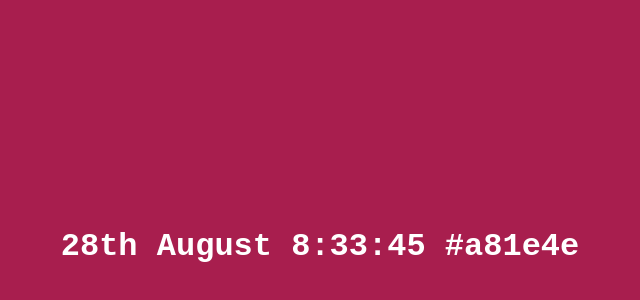
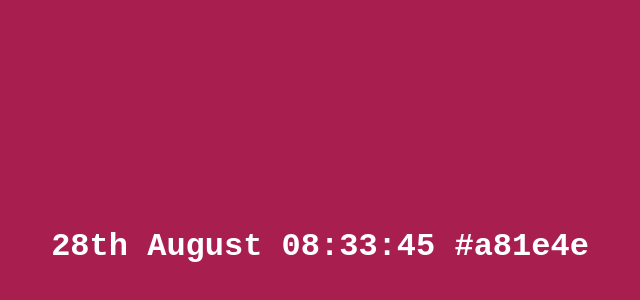
Before and after one commit to Axodouble/YearByColor, a website: page public/index.html in a window 1280 px wide. Shown: the part 154-454 px from the top of the page, without its empty margins (320-960 px from the left). Drawn offline with Linux system fonts and the light colour scheme.

Commit message:
Fixed hour formatting

```diff
--- a/public/index.html
+++ b/public/index.html
@@ -64,6 +64,9 @@
         else if (month === 10) month = "November";
         else if (month === 11) month = "December";
 
+        let hours = date.getHours();
+        if (hours < 10) hours = "0" + hours;
+
         let minutes = date.getMinutes();
         if (minutes < 10) minutes = "0" + minutes;
 
@@ -75,7 +78,7 @@
           " " +
           month +
           " " +
-          date.getHours() +
+          hours +
           ":" +
           minutes +
           ":" +
```
